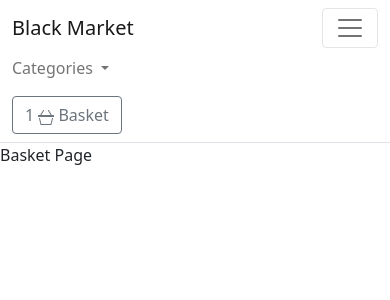
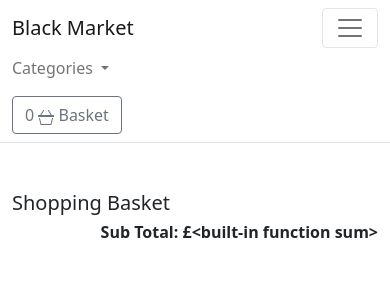
Before and after one commit to mburakbilgic/e-commerce-template, a Django app: page /basket/ in a window 390 px wide, after a click that opens the changed part. Shown: the top 300 px of the page. Run offline with Django 3.2, Linux system fonts and the light colour scheme; tables that the repository leaves empty hold one stand-in row (values such as "Sample post").

Commit message:
feat(basket-iter):basket summary ui v1, items now iterable

```diff
--- a/basket/basket.py
+++ b/basket/basket.py
@@ -1,4 +1,6 @@
+from decimal import Decimal
 
+from store.models import Product
 
 
 class Basket():
@@ -14,11 +16,39 @@ class Basket():
             basket = self.session['skey'] = {}
         self.basket = basket
 
-    def add(self, product):
+    def add(self, product, qty):
         """
         Adding and updating the users basket session data
         """
-        product_id = product.id
+        product_id = str(product.id)
 
         if product_id not in self.basket:
-            self.basket[product_id] = {'price': product.price}
+            self.basket[product_id] = {'price': str(product.price), 'qty': int(qty)}
+
+        self.session.modified = True
+
+    def __iter__(self):
+        """
+        Collect the product-id in the session data to query the database
+        and return products
+        """
+        product_ids = self.basket.keys()
+        products = Product.products.filter(id__in=product_ids)
+        basket = self.basket.copy()
+
+        for product in products:
+            basket[str(product.id)]['product'] = product
+
+        for item in basket.values():
+            item['price'] = Decimal(item['price'])
+            item['total_price'] = item['price'] * item['qty']
+            yield item
+
+    def __len__(self):
+        """
+        Get the basket data and count the qty of items
+        """
+        return sum(item['qty'] for item in self.basket.values())
+
+    def get_total_price(self):
+        return sum
--- a/basket/urls.py
+++ b/basket/urls.py
@@ -6,5 +6,5 @@ app_name = 'basket'
 
 urlpatterns = [
     path('', views.basket_summary, name='basket_summary'),
-    path('', views.basket_add, name='basket_add'),
+    path('add/', views.basket_add, name='basket_add'),
 ]
--- a/basket/views.py
+++ b/basket/views.py
@@ -1,16 +1,27 @@
+from django.http import JsonResponse
 from django.shortcuts import get_object_or_404, render
+from django.views.decorators.csrf import csrf_exempt
 
 from store.models import Product
 
 from .basket import Basket
 
+
 def basket_summary(request):
     basket = Basket(request)
     return render(request, 'store/basket/summary.html', {'basket': basket})
 
+
+@csrf_exempt
 def basket_add(request):
     basket = Basket(request)
     if request.POST.get('action') == 'post':
         product_id = int(request.POST.get('productid'))
+        product_qty = int(request.POST.get('productqty'))
         product = get_object_or_404(Product, id=product_id)
-        basket.add(product=product)
+        basket.add(product=product, qty=product_qty)
+
+        basketqty = basket.__len__()
+        response = JsonResponse({'qty': basketqty})
+
+        return response
--- a/templates/store/base.html
+++ b/templates/store/base.html
@@ -44,10 +44,20 @@
                     </form>
                     -->
                     <a type="button" role="button" href="{% url "basket:basket_summary" %}" class="btn btn-outline-secondary">
-                    1
-                    <svg xmlns="http://www.w3.org/2000/svg" width="16" height="16" fill="currentColor" class="bi bi-basket3" viewBox="0 0 16 16">
-                    <path d="M5.757 1.071a.5.5 0 0 1 .172.686L3.383 6h9.234L10.07 1.757a.5.5 0 1 1 .858-.514L13.783 6H15.5a.5.5 0 0 1 .5.5v1a.5.5 0 0 1-.5.5H.5a.5.5 0 0 1-.5-.5v-1A.5.5 0 0 1 .5 6h1.717L5.07 1.243a.5.5 0 0 1 .686-.172zM3.394 15l-1.48-6h-.97l1.525 6.426a.75.75 0 0 0 .729.574h9.606a.75.75 0 0 0 .73-.574L15.056 9h-.972l-1.479 6h-9.21z"/>
-                    </svg>
+
+                        {% with total_qty=basket|length %}
+                            <div id="basket_qty" class="d-inline-flex">
+                            {% if total_qty > 0 %}
+                                {{ total_qty }}
+                            {% else %}
+                                0
+                            {% endif %}
+                            </div>
+                        {% endwith %}
+
+                        <svg xmlns="http://www.w3.org/2000/svg" width="16" height="16" fill="currentColor" class="bi bi-basket3" viewBox="0 0 16 16">
+                        <path d="M5.757 1.071a.5.5 0 0 1 .172.686L3.383 6h9.234L10.07 1.757a.5.5 0 1 1 .858-.514L13.783 6H15.5a.5.5 0 0 1 .5.5v1a.5.5 0 0 1-.5.5H.5a.5.5 0 0 1-.5-.5v-1A.5.5 0 0 1 .5 6h1.717L5.07 1.243a.5.5 0 0 1 .686-.172zM3.394 15l-1.48-6h-.97l1.525 6.426a.75.75 0 0 0 .729.574h9.606a.75.75 0 0 0 .73-.574L15.056 9h-.972l-1.479 6h-9.21z"/>
+                        </svg>
                     Basket
                     </a>
                 </div>
--- a/templates/store/basket/summary.html
+++ b/templates/store/basket/summary.html
@@ -4,5 +4,49 @@
 
 
 {% block content %}
-    Basket Page
+    <main class="pt-5">
+        <div class="container">
+            <h1 class="h5">Shopping Basket</h1>
+            {% for item in basket %}
+            {%  with product=item.product %}
+            <div class="row mb-4 border">
+                <div class="col-md-3 col-lg-2 order-md-first bg-light">
+                    <img class="img-fluid mx-auto d-block" width="500px" alt="Responsive image" src="{{ product.image.url }}">
+                </div>
+                <div class="col-md-9 col-lg-10 ps-md-3 ps-lg-10">
+                    <a href="{{ product.get_absolute_url }}" class="text-decoration-none text-reset"><h1 class="h5 pt-2">{{ product.title }}</h1></a>
+                    <div class="border">
+                        <div class="col border">
+                            <div class="row-p3">
+                                <div class="col text"><span class="h6 fw-bold"> £{{ product.price }}</span></div>
+                            </div>
+                        </div>
+                    </div>
+                    <div class="col">
+                        <div class="row p-3">
+                            <div class="col-12">
+                                <label for="select">Qty</label>
+                                <select id="select{{ product.id }}">
+                                    <option selected>
+                                        {{ item.qty }}
+                                    </option>
+                                    <option value="">1</option>
+                                    <option value="">2</option>
+                                    <option value="">3</option>
+                                    <option value="">4</option>
+                                </select>
+                                <button type="button" id="update-button" data-index="{{ product.id }}" class="btn btn-outline-secondary btn-sm update-button">Update</button>
+                                <button type="button" id="delete-button" data-index="{{ product.id }}" class="btn btn-outline-secondary btn-sm delete-button">Delete</button>
+                            </div>
+                        </div>
+                    </div>
+                </div>
+            </div>
+            {% endwith %}
+            {% endfor %}
+        <div class="col-12 text-end">
+            <div class="h6 fw-bold">Sub Total: £<div id="subtotal" class="d-inline-flex">{{ basket.get_total_price }}</div></div>
+        </div>
+        </div>
+    </main>
 {% endblock %}
```
Also changed, not shown: templates/store/products/single.html (+7 -4 lines).
